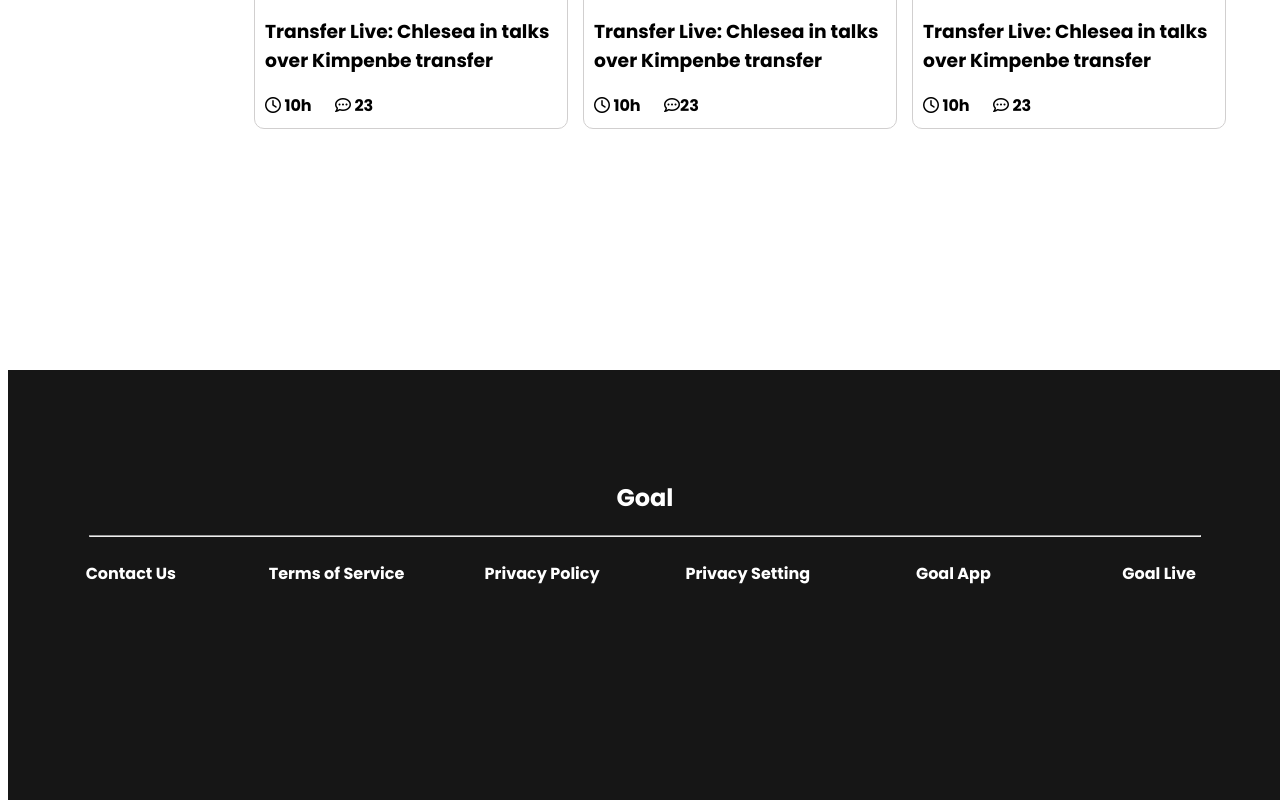
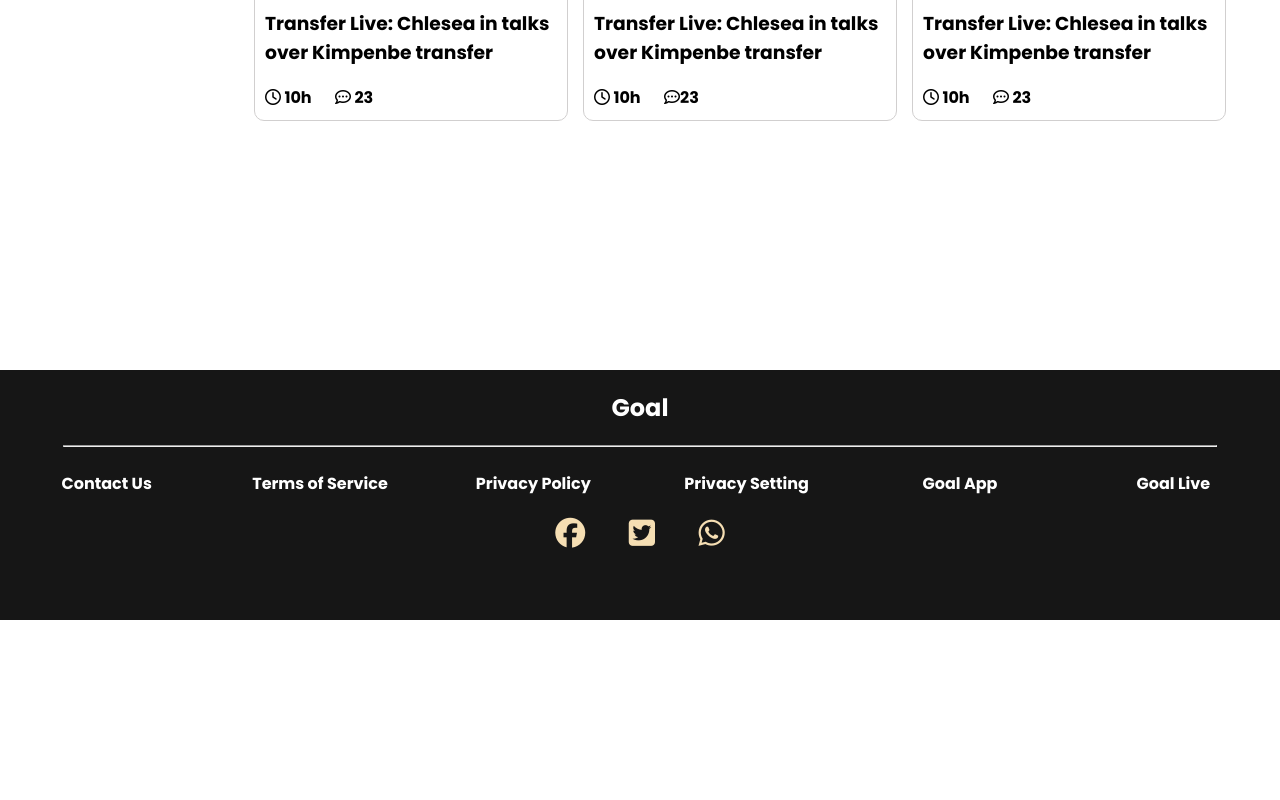
Before and after one commit to Shakib8448/assignment-demo-2, a plain HTML site: page index.html in a window 1280 px wide. Shown: the part 1680-2480 px from the top of the page. After the commit the page ends 2300 px from the top, so only its background shows below. Drawn offline with Linux system fonts and the light colour scheme.

Commit message:
css align tag  commit

```diff
--- a/index.html
+++ b/index.html
@@ -205,6 +205,11 @@
                     <p>Goal Live</p>
                 </div>
             </div>
+            <div>
+                <a href=""><i class="fa-brands fa-facebook"></i></i></a>
+                <a href=""><i class="fa-brands fa-twitter-square"></i></a>
+                <a href=""><i class="fa-brands fa-whatsapp"></i></a>
+            </div>
     </div>
 </body>
 
--- a/styles/style.css
+++ b/styles/style.css
@@ -9,13 +9,17 @@ keyframe
 ==============*/
 @keyframes anim{
     from{
-
+        background-color: rgb(102, 230, 42);
+    }
+    to{
+        background-color: rgb(245, 50, 15);
     }
 }
 
 body{
     font-family: 'Poppins', sans-serif;
     background-color: #FFFFFF;
+    margin: 0;
 }
 main{
     display: flex;
@@ -179,13 +183,18 @@ footer styles
 /////////// //////// ==*/
 .footer{
     position: absolute;
-    width: 96.4%;
+    width: 100%;
     height: 250px;
     top: 2050px;
     background-color: #161616;
     color: #FFFFFF;
     text-align: center;
-    padding: 90px 20px;
+}
+
+.footer a{
+    color: wheat;
+    padding: 10px 20px;
+    font-size: 30px;
 }
 .footer-item{
     display: grid;
```
